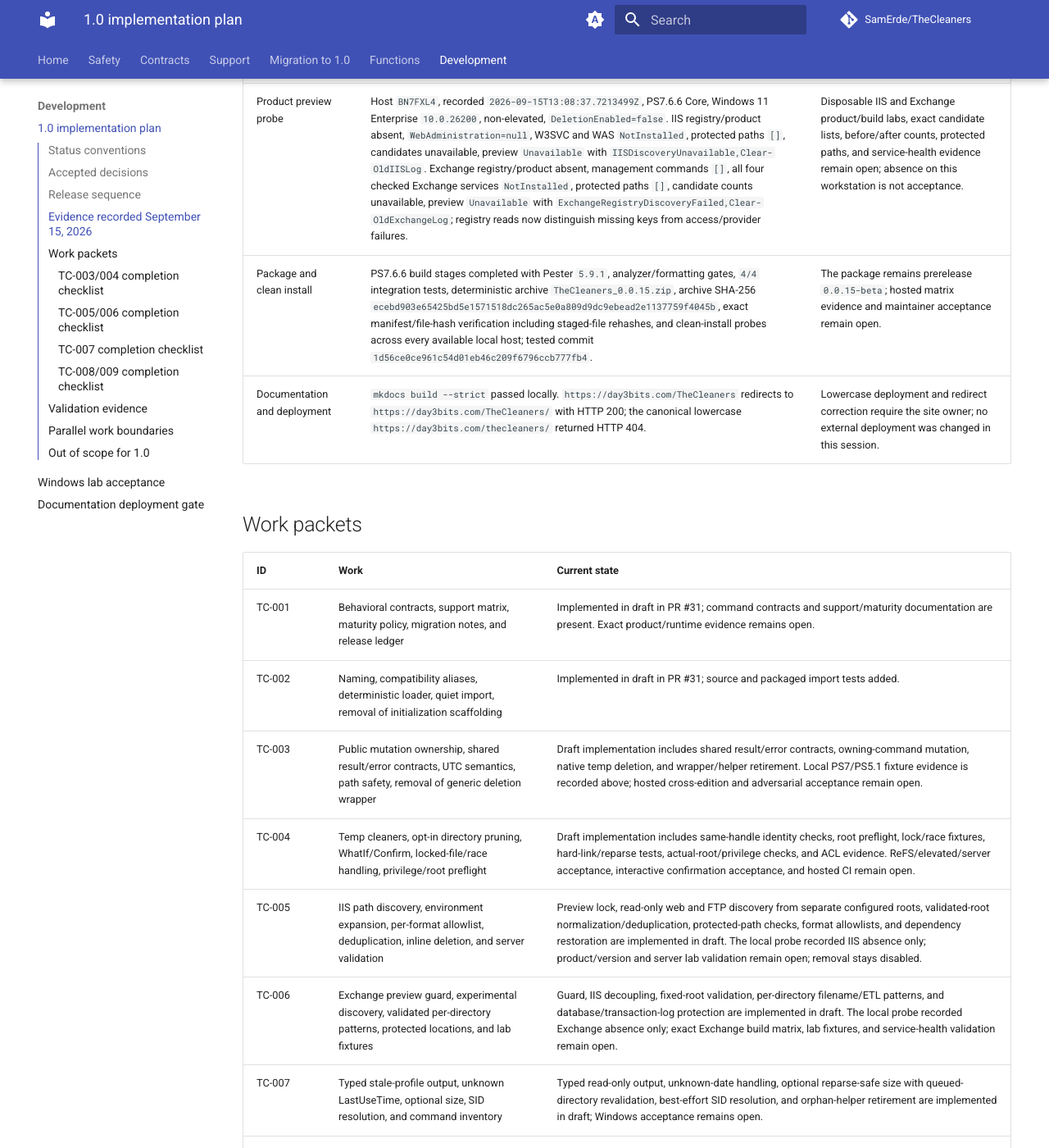
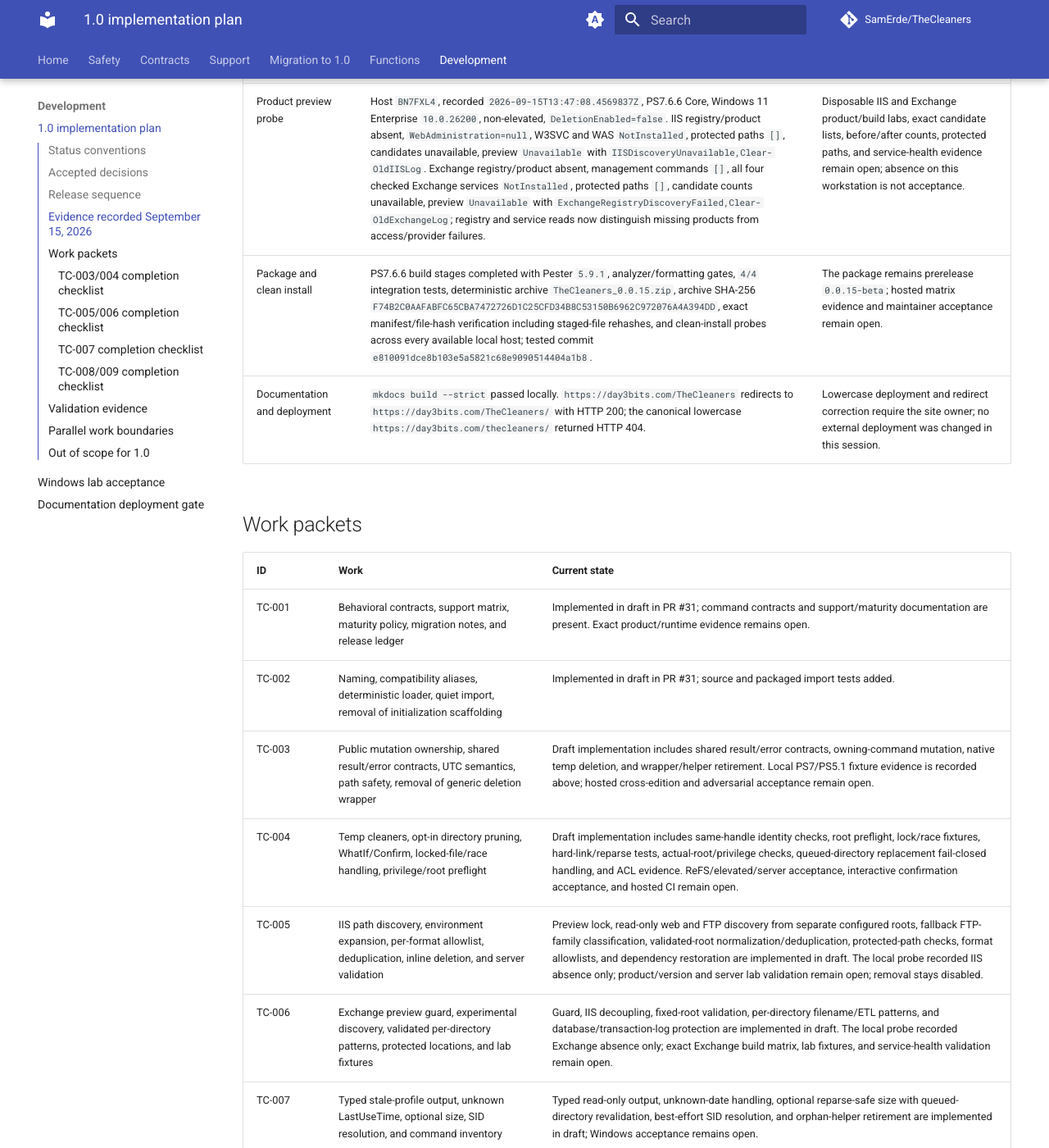
Before and after one commit to SamErde/TheCleaners, an MkDocs documentation site: the page built from docs/release-plan-1.0.md, in a window 1280 px wide and 1400 px high, scrolled down 2215 px. Shown: the whole window at 82% size. Built offline with MkDocs 1.6.1 and Material for MkDocs 9.7.7, drawn with Linux system fonts in a browser that asks for light colours; comment, search, counter and statistics services are not loaded; some of the changed text lies outside the part shown.

Commit message:
Refresh review evidence ledger

```diff
--- a/docs/release-plan-1.0.md
+++ b/docs/release-plan-1.0.md
@@ -31,16 +31,16 @@
 
 ## Evidence recorded September 15, 2026
 
-Source and package evidence was collected at commit `1d56ce0ce961c54d01eb46c209f6796ccb777fb4`; the ledger update itself is documentation-only and this is not a merged commit or a hosted CI run. No real Windows, IIS, or Exchange cleanup was run, and no release tag or Gallery publication was performed.
+Source and package evidence was collected at commit `e810091dce8b103e5a5821c68e9090514404a1b8`; the ledger update itself is documentation-only and this is not a merged commit or a hosted CI run. No real Windows, IIS, or Exchange cleanup was run, and no release tag or Gallery publication was performed.
 
 | Gate | Exact evidence | Boundary that remains open |
 | --- | --- | --- |
 | Host and filesystem | Windows 11 Enterprise `10.0.26200` / build `26200`; PS7.6.6 Core; non-elevated; actual user temp `C:\Users\SamErde\AppData\Local\Temp\`; operating-system Windows root `C:\WINDOWS`; `LongPathsEnabled=0`; visible volumes were NTFS (`OS`, `WINRETOOLS`, `DELLSUPPORT`); no ReFS volume was available. | Elevated, ReFS, and supported Windows client/server acceptance still require a suitable disposable lab. |
-| PS7 current suite | Pester `5.9.1`; `174/174` passed; `0` failed, skipped, or not run; report runtime `7.6.6 Core`; no coverage instrumentation was enabled for this run; tested commit `1d56ce0ce961c54d01eb46c209f6796ccb777fb4`. | Hosted CI still needs the configured supported 7 LTS and current-stable run URLs. |
-| Windows PowerShell compatibility and coverage | Pester `5.9.1`; PS `5.1.26100.9444` Desktop; `174/174` unit tests passed; `0` failed, skipped, or not run; `80.18%` (`1003/1251` commands executed/analyzed); report commit `1d56ce0ce961c54d01eb46c209f6796ccb777fb4`. The reusable build task preloads the CodeDOM-generated native helper before Pester creates worker runspaces, so the complete native suite ran. | Hosted PS5.1 acceptance still requires its CI run URL. |
+| PS7 current suite | Pester `5.9.1`; `177/177` passed; `0` failed, skipped, or not run; report runtime `7.6.6 Core`; no coverage instrumentation was enabled for this run; tested commit `e810091dce8b103e5a5821c68e9090514404a1b8`. | Hosted CI still needs the configured supported 7 LTS and current-stable run URLs. |
+| Windows PowerShell compatibility and coverage | Pester `5.9.1`; PS `5.1.26100.9444` Desktop; `177/177` unit tests passed; `0` failed, skipped, or not run; `81.6%` of `1,277` analyzed commands executed; report commit `e810091dce8b103e5a5821c68e9090514404a1b8`. The reusable build task preloads the CodeDOM-generated native helper before Pester creates worker runspaces, so the complete native suite ran. | Hosted PS5.1 acceptance still requires its CI run URL. |
 | ACL and native deletion fixture | PS7.6.6 fixture `TheCleaners-Acl-913e3d00-7ec0-4396-aacf-c4420dbd6624` and PS5.1.26100.9444 fixture `TheCleaners-Acl-f74e189e-bd62-494e-a54d-b6ac686b6815` both used C: NTFS, non-elevated. Each exact candidate list contained `old-readable.tmp` and `old-delete-without-read.tmp`; expected/after counts were `2 -> 0`; `ReadWasDenied=true`; explicit delete allow mask `65536`; read deny mask `1`; `FilesRemoved=2`; `BytesReclaimed=6`; result status `Completed`; skips/failures/error IDs `0`; outcome reconciliation and acceptance `true`; protected paths `0`. | This does not replace elevated/ReFS/real server lab acceptance. |
-| Product preview probe | Host `BN7FXL4`, recorded `2026-09-15T13:08:37.7213499Z`, PS7.6.6 Core, Windows 11 Enterprise `10.0.26200`, non-elevated, `DeletionEnabled=false`. IIS registry/product absent, `WebAdministration=null`, W3SVC and WAS `NotInstalled`, protected paths `[]`, candidates unavailable, preview `Unavailable` with `IISDiscoveryUnavailable,Clear-OldIISLog`. Exchange registry/product absent, management commands `[]`, all four checked Exchange services `NotInstalled`, protected paths `[]`, candidate counts unavailable, preview `Unavailable` with `ExchangeRegistryDiscoveryFailed,Clear-OldExchangeLog`; registry reads now distinguish missing keys from access/provider failures. | Disposable IIS and Exchange product/build labs, exact candidate lists, before/after counts, protected paths, and service-health evidence remain open; absence on this workstation is not acceptance. |
-| Package and clean install | PS7.6.6 build stages completed with Pester `5.9.1`, analyzer/formatting gates, `4/4` integration tests, deterministic archive `TheCleaners_0.0.15.zip`, archive SHA-256 `ecebd903e65425bd5e1571518dc265ac5e0a809d9dc9ebead2e1137759f4045b`, exact manifest/file-hash verification including staged-file rehashes, and clean-install probes across every available local host; tested commit `1d56ce0ce961c54d01eb46c209f6796ccb777fb4`. | The package remains prerelease `0.0.15-beta`; hosted matrix evidence and maintainer acceptance remain open. |
+| Product preview probe | Host `BN7FXL4`, recorded `2026-09-15T13:47:08.4569837Z`, PS7.6.6 Core, Windows 11 Enterprise `10.0.26200`, non-elevated, `DeletionEnabled=false`. IIS registry/product absent, `WebAdministration=null`, W3SVC and WAS `NotInstalled`, protected paths `[]`, candidates unavailable, preview `Unavailable` with `IISDiscoveryUnavailable,Clear-OldIISLog`. Exchange registry/product absent, management commands `[]`, all four checked Exchange services `NotInstalled`, protected paths `[]`, candidate counts unavailable, preview `Unavailable` with `ExchangeRegistryDiscoveryFailed,Clear-OldExchangeLog`; registry and service reads now distinguish missing products from access/provider failures. | Disposable IIS and Exchange product/build labs, exact candidate lists, before/after counts, protected paths, and service-health evidence remain open; absence on this workstation is not acceptance. |
+| Package and clean install | PS7.6.6 build stages completed with Pester `5.9.1`, analyzer/formatting gates, `4/4` integration tests, deterministic archive `TheCleaners_0.0.15.zip`, archive SHA-256 `F74B2C0AAFABFC65CBA7472726D1C25CFD34B8C53150B6962C972076A4A394DD`, exact manifest/file-hash verification including staged-file rehashes, and clean-install probes across every available local host; tested commit `e810091dce8b103e5a5821c68e9090514404a1b8`. | The package remains prerelease `0.0.15-beta`; hosted matrix evidence and maintainer acceptance remain open. |
 | Documentation and deployment | `mkdocs build --strict` passed locally. `https://day3bits.com/TheCleaners` redirects to `https://day3bits.com/TheCleaners/` with HTTP 200; the canonical lowercase `https://day3bits.com/thecleaners/` returned HTTP 404. | Lowercase deployment and redirect correction require the site owner; no external deployment was changed in this session. |
 
 ## Work packets
@@ -50,8 +50,8 @@
 | TC-001 | Behavioral contracts, support matrix, maturity policy, migration notes, and release ledger | Implemented in draft in PR #31; command contracts and support/maturity documentation are present. Exact product/runtime evidence remains open. |
 | TC-002 | Naming, compatibility aliases, deterministic loader, quiet import, removal of initialization scaffolding | Implemented in draft in PR #31; source and packaged import tests added. |
 | TC-003 | Public mutation ownership, shared result/error contracts, UTC semantics, path safety, removal of generic deletion wrapper | Draft implementation includes shared result/error contracts, owning-command mutation, native temp deletion, and wrapper/helper retirement. Local PS7/PS5.1 fixture evidence is recorded above; hosted cross-edition and adversarial acceptance remain open. |
-| TC-004 | Temp cleaners, opt-in directory pruning, WhatIf/Confirm, locked-file/race handling, privilege/root preflight | Draft implementation includes same-handle identity checks, root preflight, lock/race fixtures, hard-link/reparse tests, actual-root/privilege checks, and ACL evidence. ReFS/elevated/server acceptance, interactive confirmation acceptance, and hosted CI remain open. |
-| TC-005 | IIS path discovery, environment expansion, per-format allowlist, deduplication, inline deletion, and server validation | Preview lock, read-only web and FTP discovery from separate configured roots, validated-root normalization/deduplication, protected-path checks, format allowlists, and dependency restoration are implemented in draft. The local probe recorded IIS absence only; product/version and server lab validation remain open; removal stays disabled. |
+| TC-004 | Temp cleaners, opt-in directory pruning, WhatIf/Confirm, locked-file/race handling, privilege/root preflight | Draft implementation includes same-handle identity checks, root preflight, lock/race fixtures, hard-link/reparse tests, actual-root/privilege checks, queued-directory replacement fail-closed handling, and ACL evidence. ReFS/elevated/server acceptance, interactive confirmation acceptance, and hosted CI remain open. |
+| TC-005 | IIS path discovery, environment expansion, per-format allowlist, deduplication, inline deletion, and server validation | Preview lock, read-only web and FTP discovery from separate configured roots, fallback FTP-family classification, validated-root normalization/deduplication, protected-path checks, format allowlists, and dependency restoration are implemented in draft. The local probe recorded IIS absence only; product/version and server lab validation remain open; removal stays disabled. |
 | TC-006 | Exchange preview guard, experimental discovery, validated per-directory patterns, protected locations, and lab fixtures | Guard, IIS decoupling, fixed-root validation, per-directory filename/ETL patterns, and database/transaction-log protection are implemented in draft. The local probe recorded Exchange absence only; exact Exchange build matrix, lab fixtures, and service-health validation remain open. |
 | TC-007 | Typed stale-profile output, unknown LastUseTime, optional size, SID resolution, and command inventory | Typed read-only output, unknown-date handling, optional reparse-safe size with queued-directory revalidation, best-effort SID resolution, and orphan-helper retirement are implemented in draft; Windows acceptance remains open. |
 | TC-008 | One source-layout package, exact-artifact tests/publication, reproducible build, complete runtime matrix, and CI gates | Source-layout artifact, strict test/integration reports, deterministic archive, content manifest/hash, protected publisher, clean-install probe, full supported Build Module matrix gate, exact tested-artifact download, and ShouldProcess analyzer gate are implemented in draft. Hosted runtime/CI evidence and maintainer acceptance remain open. |
```
Also changed, not shown: other parts of docs/release-plan-1.0.md (+1 -1 lines).
